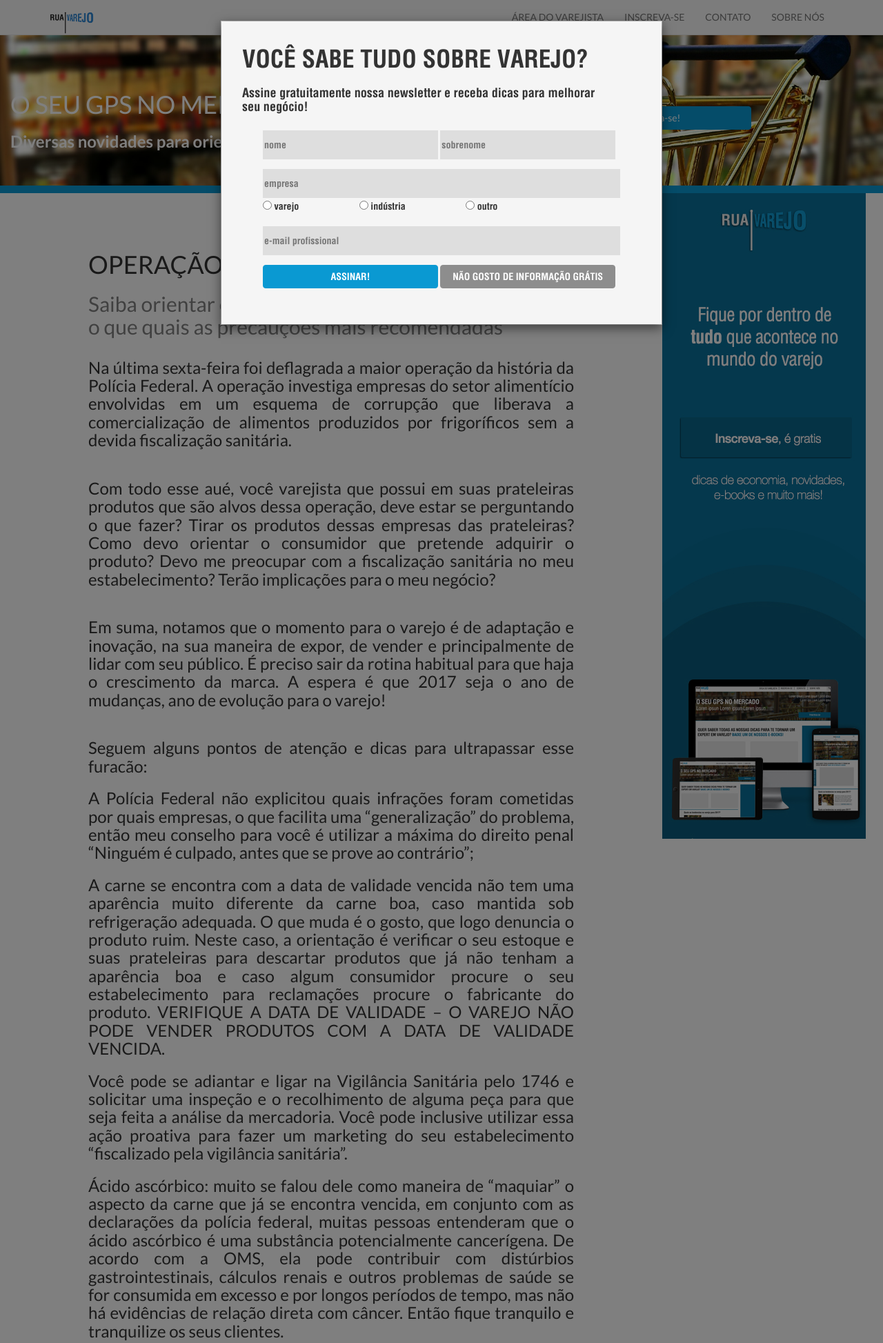
After one commit to GamaEmMim/ruaVarejo, a PHP site: page /operacao-carne-fraca.php in a window 1280 px wide. The commit adds this page. Shown: the top 1947 px of the page at 69% size. Run offline with PHP 8.4, Linux system fonts and the light colour scheme.

Commit message:
Post operação carne fraca

```diff
--- /dev/null
+++ b/operacao-carne-fraca.php
@@ -0,0 +1,83 @@
+<?php require(__DIR__."/components/constants.php"); ?>
+<!DOCTYPE html>
+<html lang="en">
+  <head>
+    <meta charset="utf-8">
+    <meta http-equiv="X-UA-Compatible" content="IE=edge">
+    <meta name="viewport" content="width=device-width, initial-scale=1">
+    <!-- The above 3 meta tags *must* come first in the head; any other head content must come *after* these tags -->
+    <title><?=WEBSITE_TITLE?>Rua Varejo</title>
+    <?php require(__DIR__."/components/import.html") ?>
+    <link rel="stylesheet" type="text/css" href="/css/home.css">
+  </head>
+
+  <body>
+    <?php require(__DIR__."/components/navigator.html"); ?>
+    <?php require(__DIR__."/components/page_header.html");?>
+
+      <!--Posts e divulgação de ebook-->
+      <div class="col-md-9" style="padding-top: 5%; padding-right:10%; padding-left: 10%; padding-bottom: 5%">
+        <h1>OPERAÇÃO CARNE FRACA</h1>
+        <h2 style="color:#808080">Saiba orientar o consumidor no seu estabelecimento e o que quais as precauções mais recomendadas</h2>
+
+
+      <div class="clearfix colelem" id="u12639-32"><!-- content -->
+        <h3><p align="justify">Na última sexta-feira foi deflagrada a maior operação da história da Polícia Federal. A operação investiga empresas do setor alimentício envolvidas em um esquema de corrupção que liberava a comercialização de alimentos produzidos por frigoríficos sem a devida fiscalização sanitária.</p></h3>
+        <h6>&nbsp;</h6>
+
+        <h3><p align="justify">Com todo esse aué, você varejista que possui em suas prateleiras produtos que são alvos dessa operação, deve estar se perguntando o que fazer? Tirar os produtos dessas empresas das prateleiras? Como devo orientar o consumidor que pretende adquirir o produto? Devo me preocupar com a fiscalização sanitária no meu estabelecimento? Terão implicações para o meu negócio?</p></h3>
+        <h6>&nbsp;</h6>
+
+        <h3><p align="justify">Em suma, notamos que o momento para o varejo é de adaptação e inovação, na sua maneira de expor, de vender e principalmente de lidar com seu público. É preciso sair da rotina habitual para que haja o crescimento da marca. A espera é que 2017 seja o ano de mudanças, ano de evolução para o varejo!</p></h3>
+        <h6>&nbsp;</h6>
+
+        <h3><p align="justify">Seguem alguns pontos de atenção e dicas para ultrapassar esse furacão:</p></h3>
+        <h3><p align="justify">A Polícia Federal não explicitou quais infrações foram cometidas por quais empresas, o que facilita uma “generalização” do problema, então meu conselho para você é utilizar a máxima do direito penal “Ninguém é culpado, antes que se prove ao contrário”;</h3>
+
+        <h3><p align="justify">A carne se encontra com a data de validade vencida não tem uma aparência muito diferente da carne boa, caso mantida sob refrigeração adequada. O que muda é o gosto, que logo denuncia o produto ruim. Neste caso, a orientação é verificar o seu estoque e suas prateleiras para descartar produtos que já não tenham a aparência boa e caso algum consumidor procure o seu estabelecimento para reclamações procure o fabricante do produto. VERIFIQUE A DATA DE VALIDADE – O VAREJO NÃO PODE VENDER PRODUTOS COM A DATA DE VALIDADE VENCIDA.</p></h3>
+        <h3><p align="justify">Você pode se adiantar e ligar na Vigilância Sanitária pelo 1746 e solicitar uma inspeção e o recolhimento de alguma peça para que seja feita a análise da mercadoria. Você pode inclusive utilizar essa ação proativa para fazer um marketing do seu estabelecimento “fiscalizado pela vigilância sanitária”.</p></h3>
+
+        <h3><p align="justify">Ácido ascórbico: muito se falou dele como maneira de “maquiar” o aspecto da carne que já se encontra vencida, em conjunto com as declarações da polícia federal, muitas pessoas entenderam que o ácido ascórbico é uma substância potencialmente cancerígena. De acordo com a OMS, ela pode contribuir com distúrbios gastrointestinais, cálculos renais e outros problemas de saúde se for consumida em excesso e por longos períodos de tempo, mas não há evidências de relação direta com câncer. Então fique tranquilo e tranquilize os seus clientes.</p></h3>
+
+        <h3><p align="justify">Importante ressaltar aqui que as irregularidades encontradas pela Policia Federal devem ser punidas, mas não representam a totalidade dos produtos feitos no Brasil e vendidos em supermercados e restaurantes.</p></h3>
+
+        <h6>&nbsp;</h6>
+        <h3><p align="justify">O mais importante é saber lidar com o consumidor e acalma-lo. Trata-se de uma investigação da polícia federal que ainda não se tornou um processo judicial com a formalização das acusações e tipificação de crimes... Vamos aguardar as cenas dos próximos capítulos..!</p></h3>
+        <h6>&nbsp;</h6>
+
+
+       <h2><p align="justify">Para mais dicas sobre o universo do varejo acesse nosso
+       <a href="https://www.linkedin.com/company/16219656" target="_blank"> Linkedin </a>,
+       <a href="http://www.facebook.com/ruavarejo" target="_blank"> Facebook </a> e verifique nossas outros posts...</p></h2>
+       <h6>&nbsp;</h6>
+
+      </div>
+
+        <hr class="divisor">
+
+        <div class="row">
+          <div class="col-md-5">
+           <a class="signUpModal" href="#">
+            <img class="img-rounded" style="width: 100%; height: 300px" src="/images/ebook3.png"></a>
+          </div>
+          <div class="col-md-5">
+           <a class="signUpModal" href="#">
+            <img class="img-rounded" style="width: 100%; height: 300px" src="/images/ebook1.png">
+            </a>
+          </div>
+        </div>
+      </div>
+
+      <!--Banner Lateral-->
+      <div class="col-md-2">
+        <div class="row">
+         <a class="signUpModal" href="#">
+          <img src="/images/banner.jpg">
+          </a>
+        </div>
+      </div>
+    </div>
+  </body>
+
+
+</html>
```
Also changed, not shown: index.php (+16 -1 lines), images/carne-fraca.jpg (added).
